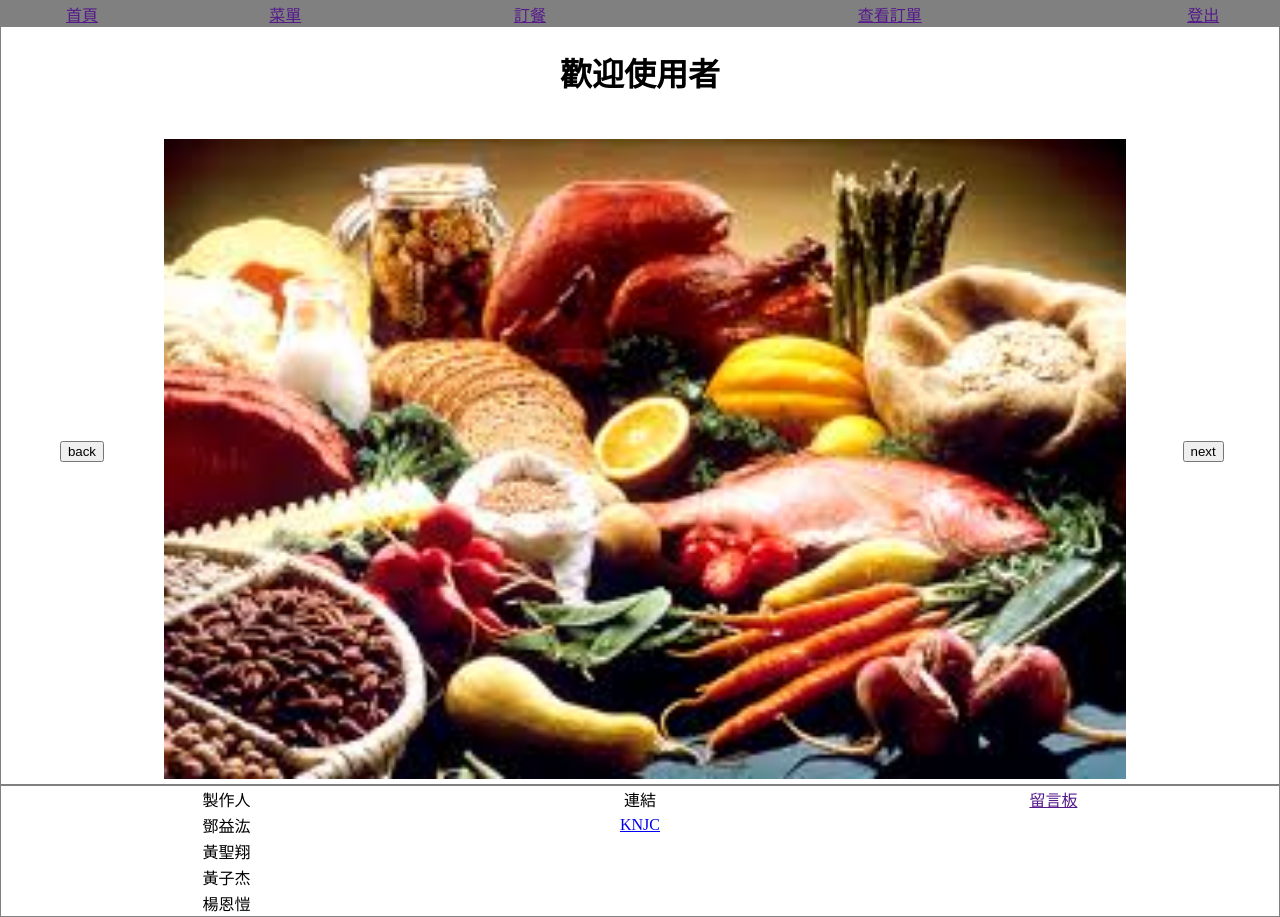
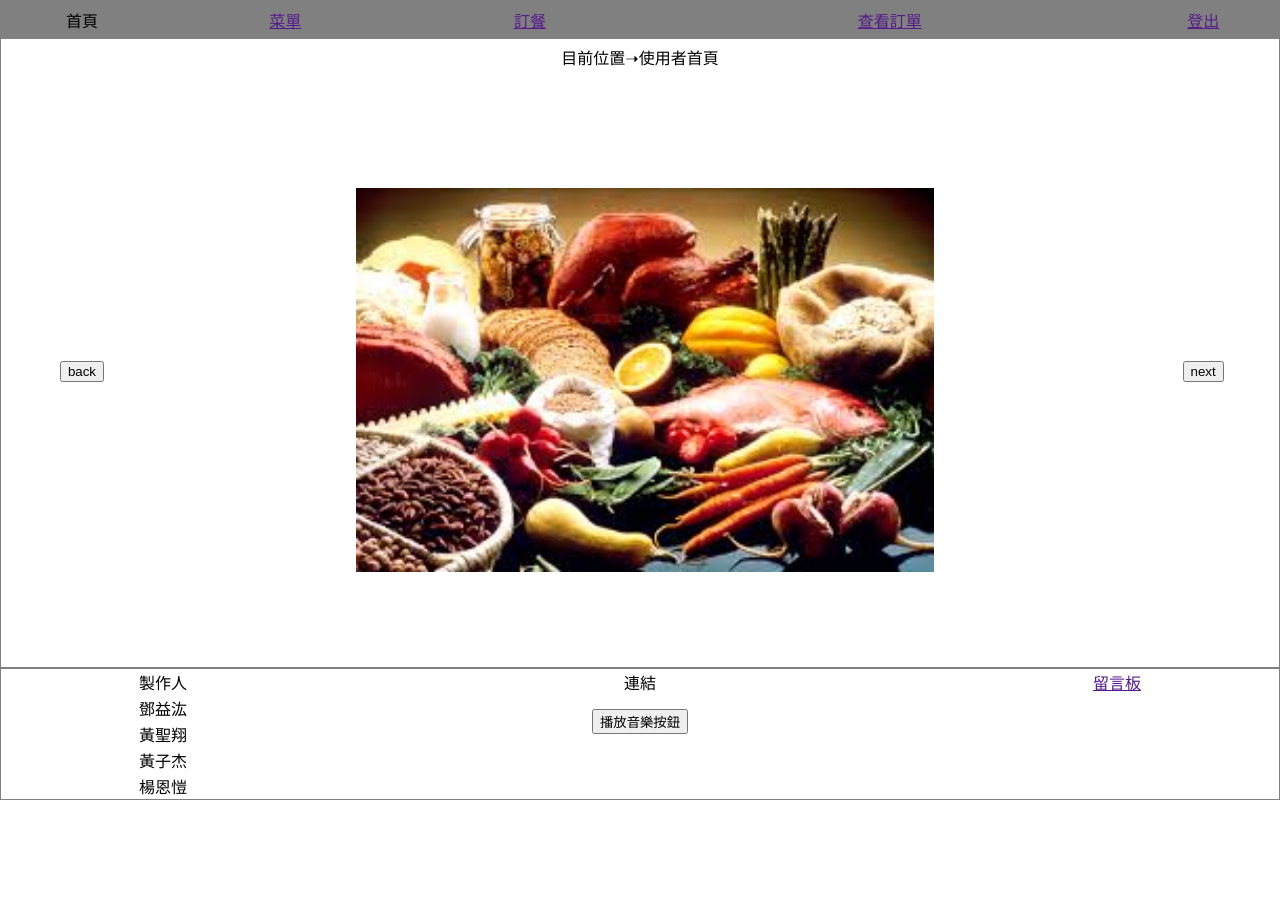
Before and after one commit to nkuuts345211/-, a PHP site: the page made by --main/index user u.php in a window 1280 px wide. After the commit the page ends 800 px from the top, so only its background shows below. Run offline with PHP 8.4, Linux system fonts and the light colour scheme.

Commit message:
Update index user u.php

```diff
--- a/--main/index user u.php
+++ b/--main/index user u.php
@@ -6,42 +6,13 @@
         <title>首頁</title>
     </head>
     <body align="center">
-        <style>
-            body,
-            html {
-                margin: 0;
-                height: 100%;
-                padding: 0;
 
-            }
-            table {
-                text-align: "center";
-                border: 1px solid gray;
-                width: 100%;
-                border-collapse: collapse;
+        <link rel="stylesheet" href="/首頁/style/style.css">
 
-            }
-
-            #top {
-                height: 10%;
-                background-color: gray;
-            }
-            img{
- width: 100%;
- margin-left: auto;
- margin-right: auto;
- margin-top: 20px;
- text-align: center;
-}
-.myimg{
- width: 70%;
- height:40%;
-}
-        </style>
         <table >
             <tr id="top">
                 <td>
-                    <a href="">首頁</a>
+                    首頁
                 </td>
                 <td>
                     <a href="">菜單</a>
@@ -50,68 +21,43 @@
                     <a href="">訂餐</a>
                 </td>
                 <td>
-                    <a href="">查看訂單 </a>
+                    <a href="">查看訂單</a>
                 </td>
                 <td>
                     <a href="">登出</a>
                 </td>
             </tr>
             <tr>
-                <td colspan="5"><h1>歡迎使用者</h1></td>
+                <td colspan="5">目前位置➝使用者首頁</td>
             </tr>
             <tr>
                 <td>
-                    <button id="back">back</button>
+                    <button id="prevButton">back</button>
                 </td>
-                <td colspan="3" align="center"><img src="http://localhost/img/menu1.jpg" id="myimg" class="img"></td>
+                <td colspan="3" align="center"><img src="/img/menu1.jpg" id="myimg"></td>
                 <td>
-                    <button id="next">next</button>
+                    <button id="nextButton">next</button>
                 </td>
 
             </tr>
-<script>
-    alert("歡迎使用者")
-    let img = document.getElementById("myimg");
-    let back=document.getElementById("back");
-    let next=document.getElementById("next");
-    let imga=["http://localhost/img/menu1.jpg","http://localhost/img/menu2.jpg","http://localhost/img/menu3.jpg","http://localhost/img/menu4.jpg","http://localhost/img/menu5.jpg"];
-    let index=0;
-    function backimg(event){
-index--;
-if(index<0){
-    index=imga.length-1;
-
-}
-img.src=imga[index];
-    }
-
-    function nextimg(event){
-        index++;
-        if(index>imga.length-1){
-            index=0;
-        }
-        img.src=imga[index];
-    }
-    back.addEventListener('click',backimg);
-    next.addEventListener('click',nextimg);
-</script>
             <tr >
                 <table>
                     <tr>
                         <td>製作人</td>
                         <td>連結</td>
-                        <td ><a href="">留言板</a></td>
+                        <td >
+                            <a href="">留言板</a>
+                        </td>
                     </tr>
                     <tr>
                         <td>鄧益汯</td>
-                        <td>
-                            <a href="https://www.ukn.edu.tw/p/412-1000-381.php?Lang=zh-tw">KNJC</a>
+                        <td rowspan="2">
+                            <button onclick="play()" class="button1">播放音樂按鈕</button>
                         </td>
                         <td></td>
                     </tr>
                     <tr>
                         <td>黃聖翔</td>
-                        <td></td>
                         <td></td>
                     </tr>
                     <tr>
@@ -126,7 +72,43 @@ img.src=imga[index];
                     </tr>
                 </table>
             </tr>
+        </table>
 
-        </table>
+        <iframe
+            id="music"
+            src="https://youtube.com/embed/maigqMT9KPw?si=SHHwMfUWOepodXwr&controls=0&showinfo=0&autohide=1"
+            frameborder="0"
+            allow="autoplay"
+            style="width:0; height:0; border:none;"></iframe>
+        <script>
+            function play() {
+                let iframe = document.getElementById("music");
+                iframe.src += "&autoplay=1";
+            }
+            const images = ['/img/menu1.jpg', '/img/menu2.jpg', '/img/menu3.jpg', '/img/menu4.jpg', '/img/menu5.jpg'];
+
+            let currentIndex = 0;
+
+            function updateImage() {
+                document
+                    .getElementById('myimg')
+                    .src = images[currentIndex];
+            }
+
+            document
+                .getElementById('prevButton')
+                .addEventListener('click', function () {
+                    currentIndex = (currentIndex - 1 + images.length) % images.length;
+                    updateImage();
+                });
+
+            document
+                .getElementById('nextButton')
+                .addEventListener('click', function () {
+                    currentIndex = (currentIndex + 1) % images.length;
+                    updateImage();
+                });
+        </script>
+
     </body>
 </html>
```
